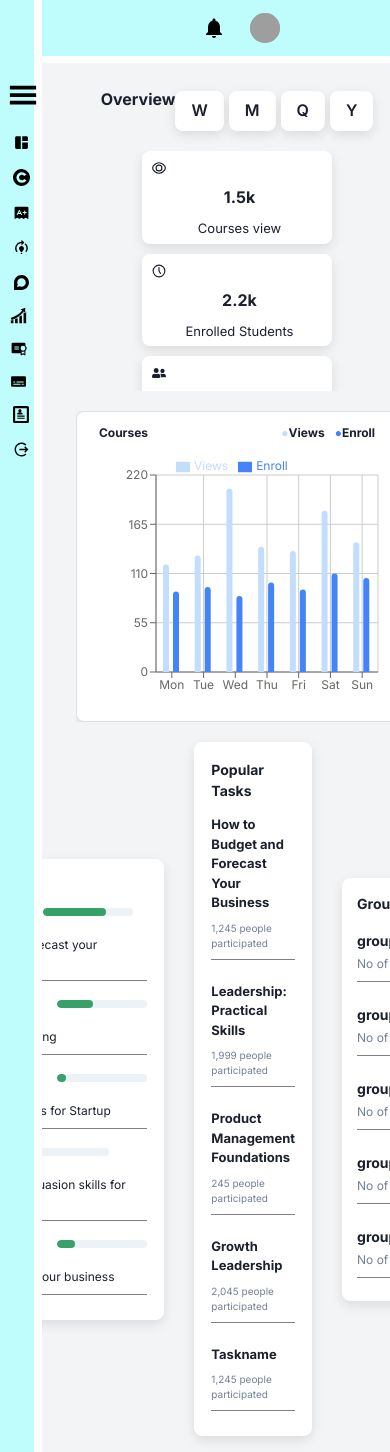
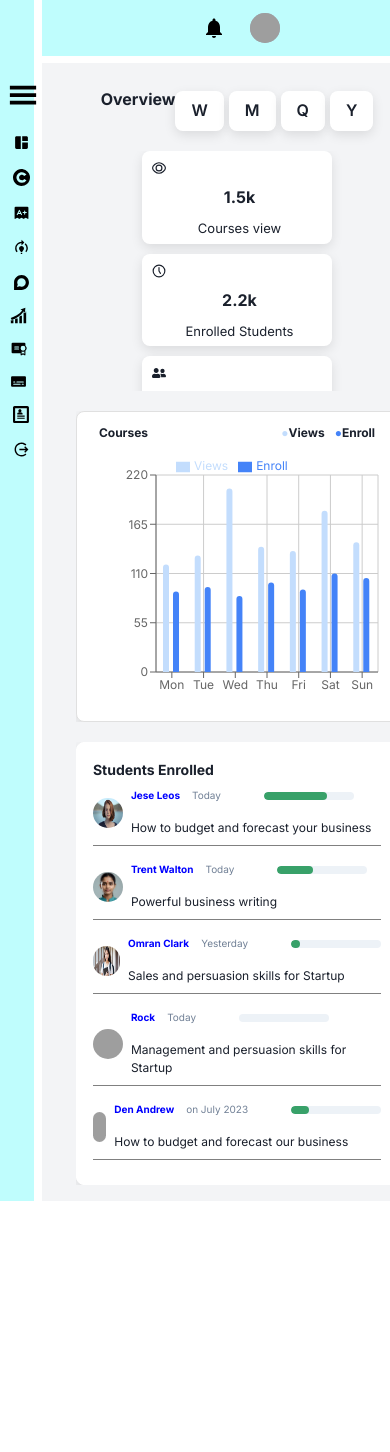
Before and after one commit to AnandM2803/E-Learning-Next-ChakraUI, a Next.js app: page /dashboard_admin in a window 390 px wide. Shown: the top 1452 px of the page. After the commit the page ends 1201 px from the top, so only its background shows below. Built offline with nearby package versions, Linux system fonts and the light colour scheme; grey boxes are pictures that could not be loaded.

Commit message:
Courses media update

```diff
--- a/src/app/dashboard_admin/page.js
+++ b/src/app/dashboard_admin/page.js
@@ -34,10 +34,16 @@ const Admin = () => {
         </HStack>
 
         {/* Card container */}
-        <HStack gap="30px">
-          <Box><AdminStudentEnrolled /></Box>
-          <Box><AdminPopularTask /></Box>
-          <Box><AdminGroupProgress /></Box>
+        <HStack
+          gap={isMobile ? "20px" : "30px"}
+          overflowX={isMobile ? "auto" : "unset"}
+          flexWrap="nowrap"
+          justifyContent={isMobile ? "flex-start" : "space-between"}
+          w="90%"  // Ensure full width on mobile
+        >
+          <Box flexShrink="0" w={isMobile ? "100%" : "30%"} minWidth="200px"><AdminStudentEnrolled /></Box>
+          <Box flexShrink="0" w={isMobile ? "100%" : "30%"} minWidth="200px"><AdminPopularTask /></Box>
+          <Box flexShrink="0" w={isMobile ? "100%" : "30%"} minWidth="200px"><AdminGroupProgress /></Box>
         </HStack>
       </VStack>
     </Box>
```
